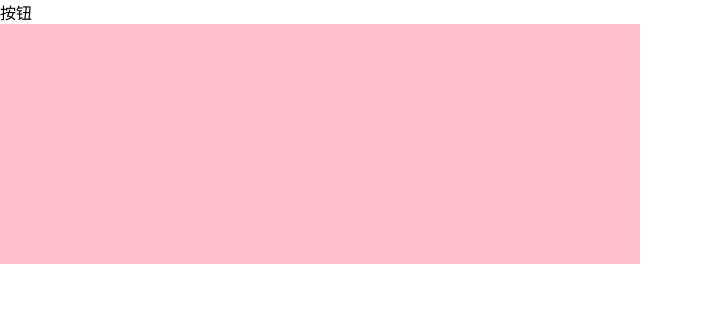
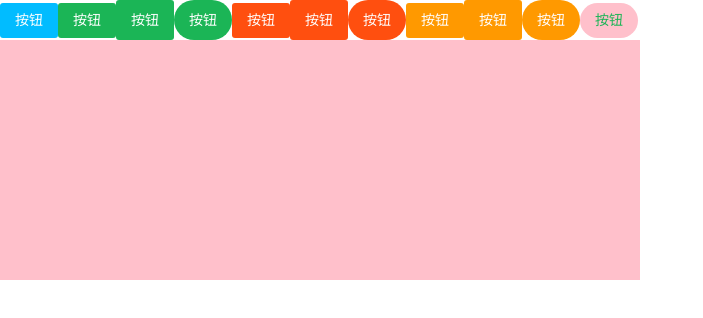
Before and after one commit to miukuit/miuku-ui, a Vue app: page / in a window 1280 px wide. Shown: the top 318 px of the page, without its empty margins (0-703 px from the left). Built offline with nearby package versions, Linux system fonts and the light colour scheme.

Commit message:
新增按钮组件

```diff
--- a/examples/App.vue
+++ b/examples/App.vue
@@ -1,5 +1,15 @@
 <template>
-  <miu-button></miu-button>
+  <miu-button>按钮</miu-button>
+  <miu-button type="success">按钮</miu-button>
+  <miu-button type="success" size="large">按钮</miu-button>
+  <miu-button type="success" size="large" round>按钮</miu-button>
+  <miu-button type="danger">按钮</miu-button>
+  <miu-button type="danger" size="large">按钮</miu-button>
+  <miu-button type="danger" size="large" round>按钮</miu-button>
+  <miu-button type="warning">按钮</miu-button>
+  <miu-button type="warning" size="large">按钮</miu-button>
+  <miu-button type="warning" size="large" round>按钮</miu-button>
+  <miu-button type="warning" bg-color="pink" text-color="#1bb556" round>按钮</miu-button>
   <div class="particles-box">
     <miu-particles></miu-particles>
   </div>
--- a/package.json
+++ b/package.json
@@ -1,6 +1,6 @@
 {
   "name": "miuku-ui",
-  "version": "0.1.2",
+  "version": "0.1.3",
   "private": false,
   "main": "dist/miuku-ui.umd.min.js",
   "author": {
--- a/packages/index.js
+++ b/packages/index.js
@@ -1,5 +1,4 @@
 // 整个包入口
-
 import miuButton from './miu-button' // 按钮
 import miuParticles from './miu-particles' // 粒子
 
--- a/packages/miu-button/index.vue
+++ b/packages/miu-button/index.vue
@@ -1,13 +1,123 @@
 <template>
-  <div>
-    按钮
-  </div>
+  <button
+    class="miu-button"
+    :class="[
+      `miu-button-${type}`,
+      `miu-button-${size}`,
+      {
+        'is-round': round
+      }
+    ]"
+    :style="{
+      backgroundColor: bgColor,
+      color: textColor
+    }"
+    :disabled="disabled"
+  >
+    <span>
+      <slot></slot>
+    </span>
+  </button>
 </template>
 <script>
 export default {
-  name: 'miuButton'
+  name: 'miuButton',
+  props: {
+    size: {
+      type: String,
+      default: 'default'
+    },
+    type: {
+      type: String,
+      default: 'primary'
+    },
+    bgColor: {
+      type: String,
+      default: ''
+    },
+    textColor: {
+      type: String,
+      default: ''
+    },
+    disabled: {
+      type: Boolean,
+      default: false
+    },
+    round: {
+      type: Boolean,
+      default: false
+    }
+  }
 }
 </script>
 <style lang="scss" scoped>
+@import './../style/color.scss';
+.miu-button {
+  display: inline-block;
+  line-height: 1;
+  white-space: nowrap;
+  cursor: pointer;
+  -webkit-appearance: none;
+  text-align: center;
+  border: none;
+  padding: 0 15px;
+  box-sizing: border-box;
+  border-radius: 3px;
+  outline: none;
+  transition: 0.1s;
+  font-weight: 500;
+  font-size: 14px;
+  //禁止元素的文字被选中
+  -moz-user-select: none;
+  -webkit-user-select: none;
+  -moz-user-select: none;
+  -ms-user-select: none;
+  &:active {
+    transform: translate(1px, 1px);
+  }
+}
+.miu-button-primary {
+  background-color: $primary-color;
+  color: $white-color;
+}
+.miu-button-success {
+  background-color: $success-color;
+  color: $white-color;
+}
+.miu-button-info {
+  background-color: $info-color;
+  color: $white-color;
+}
+.miu-button-warning {
+  background-color: $warning-color;
+  color: $white-color;
+}
+.miu-button-danger {
+  background-color: $danger-color;
+  color: $white-color;
+}
 
+.miu-button-large {
+  height: 40px;
+  line-height: 40px;
+}
+.miu-button-large.is-round {
+  border-radius: 40px;
+}
+
+.miu-button-default {
+  height: 35px;
+  line-height: 35px;
+}
+.miu-button-default.is-round {
+  border-radius: 35px;
+}
+
+.miu-button-small {
+  height: 28px;
+  line-height: 28px;
+}
+.miu-button-small.is-round {
+  border-radius: 28px;
+}
 </style>
--- /dev/null
+++ b/packages/style/color.scss
@@ -0,0 +1,6 @@
+$primary-color: #01bcff; // 主题色
+$success-color: #1bb556; // 成功
+$info-color: #909399; // 信息
+$warning-color: #ff9900; // 警告
+$danger-color: #ff4f0f; // 危险
+$white-color: #fff; // 白色
```
Also changed, not shown: 1 other file (tests, documents, lock files or other folders).
